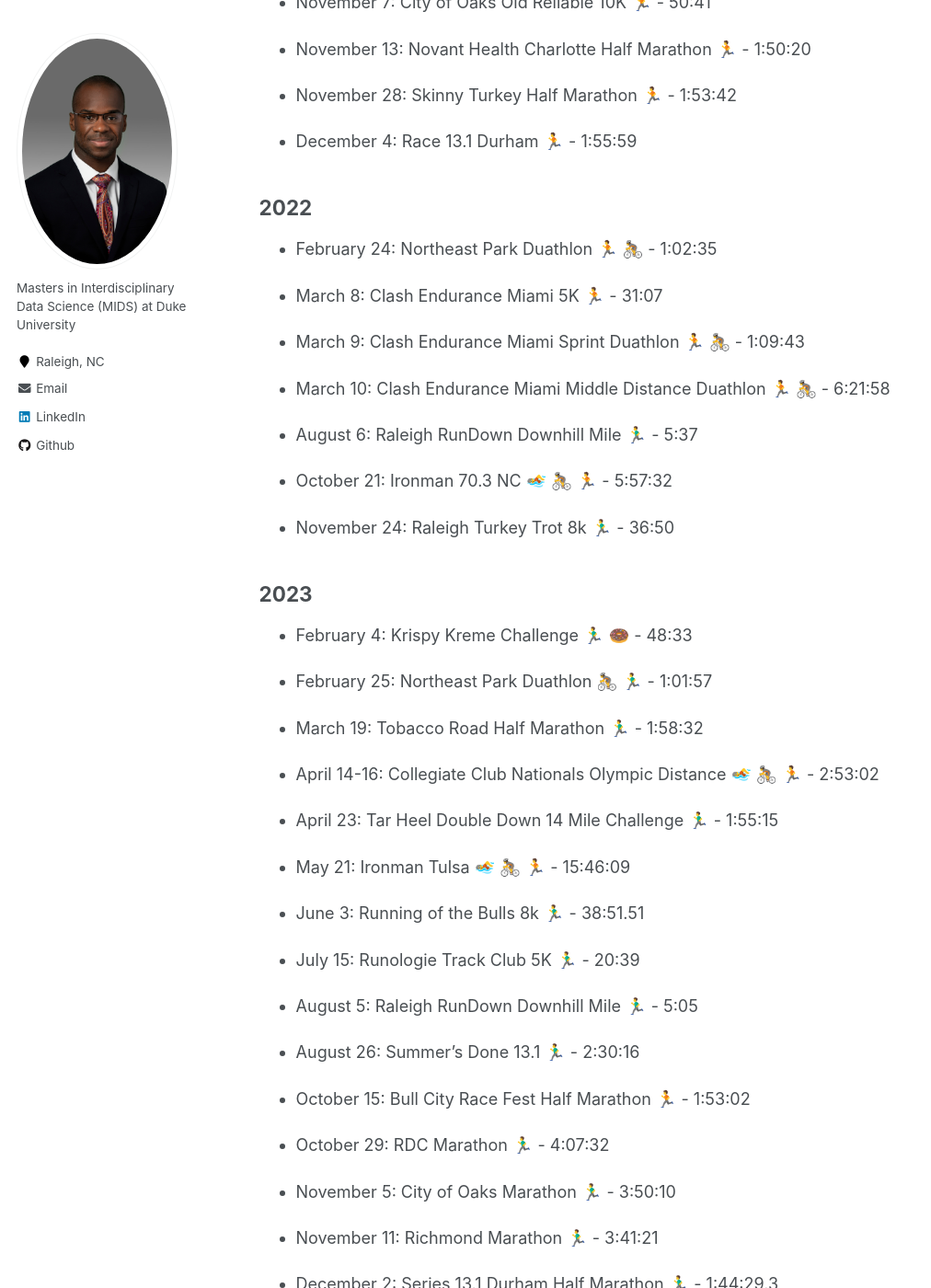
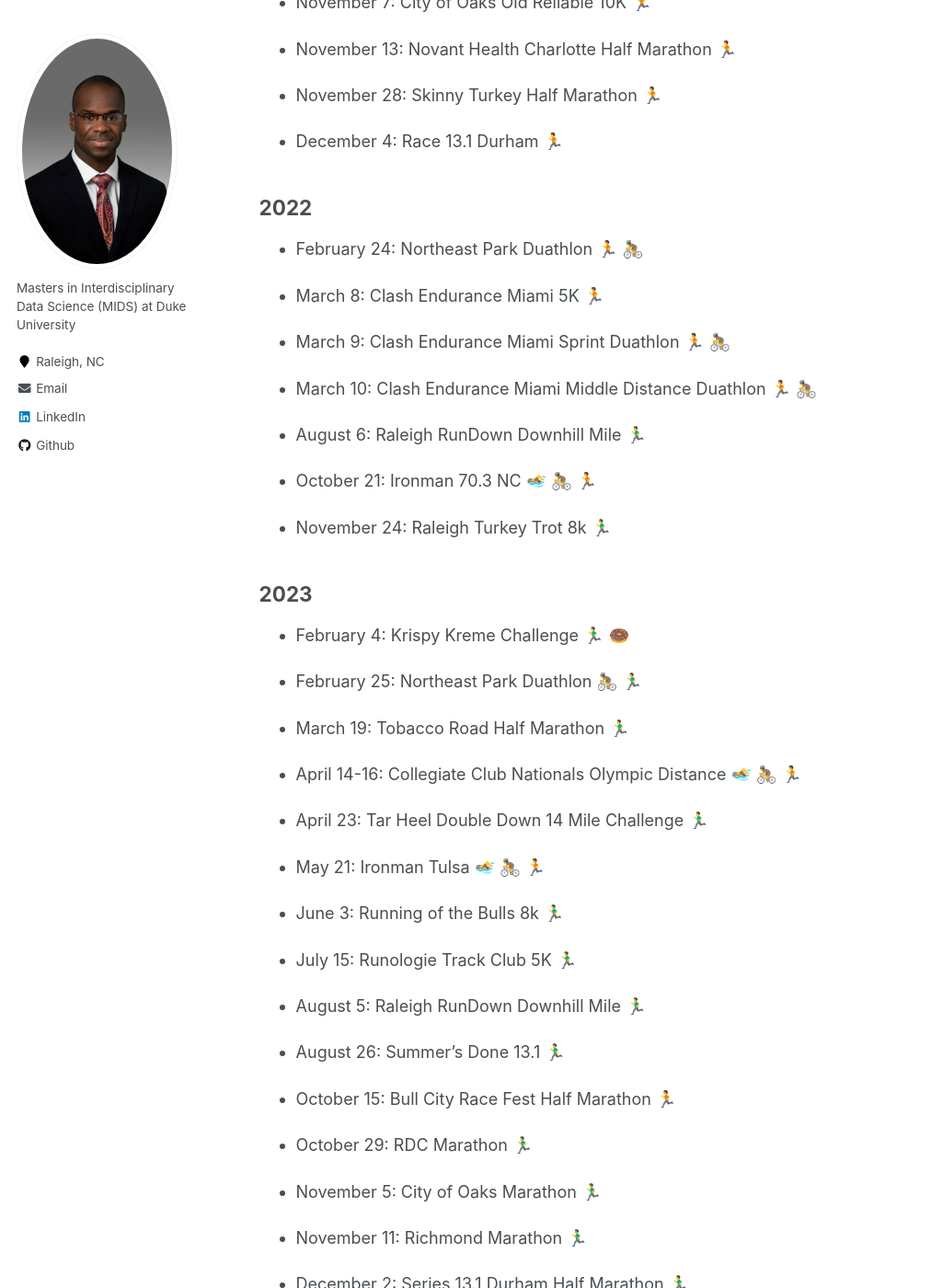
Before and after one commit to caratliff/caratliff.github.io, a Jekyll site: the page built from _pages/race-calendar.md, in a window 1280 px wide and 1400 px high, scrolled down 398 px. Shown: the whole window at 92% size, without its empty margins (0-1012 px from the left). Built offline with Jekyll 4.4.1, drawn with Linux system fonts in a browser that asks for light colours; some of the changed text lies outside the part shown.

Commit message:
Update race-calendar.md

```diff
--- a/_pages/race-calendar.md
+++ b/_pages/race-calendar.md
@@ -6,69 +6,69 @@ permalink: /race-calendar/
 
 
 ## 2021
-- August 14: Bull Moon 5K 🏃 - 24:08
+- August 14: Bull Moon 5K 🏃
 
-- September 11: North Hills 5K 🏃 - 21:58
+- September 11: North Hills 5K 🏃
 
-- October 17: Bull City Race Fest Half Marathon 🏃 - 1:45:31
+- October 17: Bull City Race Fest Half Marathon 🏃
 
-- November 7: City of Oaks Old Reliable 10K 🏃 - 50:41
+- November 7: City of Oaks Old Reliable 10K 🏃
 
-- November 13: Novant Health Charlotte Half Marathon 🏃 - 1:50:20
+- November 13: Novant Health Charlotte Half Marathon 🏃
 
-- November 28: Skinny Turkey Half Marathon 🏃 - 1:53:42
+- November 28: Skinny Turkey Half Marathon 🏃
 
-- December 4: Race 13.1 Durham 🏃 - 1:55:59
+- December 4: Race 13.1 Durham 🏃
 
 ## 2022
 
-- February 24: Northeast Park Duathlon 🏃 🚴 - 1:02:35
+- February 24: Northeast Park Duathlon 🏃 🚴
 
-- March 8: Clash Endurance Miami 5K 🏃 - 31:07
+- March 8: Clash Endurance Miami 5K 🏃
 
-- March 9: Clash Endurance Miami Sprint Duathlon 🏃 🚴 - 1:09:43
+- March 9: Clash Endurance Miami Sprint Duathlon 🏃 🚴
 
-- March 10: Clash Endurance Miami Middle Distance Duathlon 🏃 🚴 - 6:21:58
+- March 10: Clash Endurance Miami Middle Distance Duathlon 🏃 🚴
 
-- August 6: Raleigh RunDown Downhill Mile 🏃‍♂️ - 5:37
+- August 6: Raleigh RunDown Downhill Mile 🏃‍♂️
 
-- October 21: Ironman 70.3 NC 🏊 🚴 🏃 - 5:57:32
+- October 21: Ironman 70.3 NC 🏊 🚴 🏃
 
-- November 24: Raleigh Turkey Trot 8k 🏃‍♂️ - 36:50
+- November 24: Raleigh Turkey Trot 8k 🏃‍♂️
 
 ## 2023
 
-- February 4: Krispy Kreme Challenge 🏃‍♂️ 🍩 - 48:33
+- February 4: Krispy Kreme Challenge 🏃‍♂️ 🍩
 
-- February 25: Northeast Park Duathlon 🚴 🏃‍♂️ - 1:01:57
+- February 25: Northeast Park Duathlon 🚴 🏃‍♂️
 
-- March 19: Tobacco Road Half Marathon 🏃‍♂️ - 1:58:32
+- March 19: Tobacco Road Half Marathon 🏃‍♂️
 
-- April 14-16: Collegiate Club Nationals Olympic Distance 🏊 🚴 🏃 - 2:53:02
+- April 14-16: Collegiate Club Nationals Olympic Distance 🏊 🚴 🏃
 
-- April 23: Tar Heel Double Down 14 Mile Challenge 🏃‍♂️ - 1:55:15
+- April 23: Tar Heel Double Down 14 Mile Challenge 🏃‍♂️
 
-- May 21: Ironman Tulsa 🏊 🚴 🏃 - 15:46:09
+- May 21: Ironman Tulsa 🏊 🚴 🏃
 
-- June 3: Running of the Bulls 8k 🏃‍♂️ - 38:51.51
+- June 3: Running of the Bulls 8k 🏃‍♂️
 
-- July 15: Runologie Track Club 5K 🏃‍♂️ - 20:39
+- July 15: Runologie Track Club 5K 🏃‍♂️
 
-- August 5: Raleigh RunDown Downhill Mile 🏃‍♂️ - 5:05
+- August 5: Raleigh RunDown Downhill Mile 🏃‍♂
 
-- August 26: Summer's Done 13.1 🏃‍♂️ - 2:30:16
+- August 26: Summer's Done 13.1 🏃‍♂️
 
-- October 15: Bull City Race Fest Half Marathon 🏃 - 1:53:02
+- October 15: Bull City Race Fest Half Marathon 🏃
 
-- October 29: RDC Marathon 🏃‍♂️ - 4:07:32
+- October 29: RDC Marathon 🏃‍♂️
 
-- November 5: City of Oaks Marathon 🏃‍♂️ - 3:50:10
+- November 5: City of Oaks Marathon 🏃‍♂️
 
-- November 11: Richmond Marathon 🏃‍♂️ - 3:41:21
+- November 11: Richmond Marathon 🏃‍♂️
 
-- December 2: Series 13.1 Durham Half Marathon 🏃‍♂️ - 1:44:29.3
+- December 2: Series 13.1 Durham Half Marathon 🏃‍♂️
 
-- December 9: Beast of The East 50 mile 🏃‍♂️ - 16:39:05
+- December 9: Beast of The East 50 mile 🏃‍♂️
 
 ## 2024
 
```
